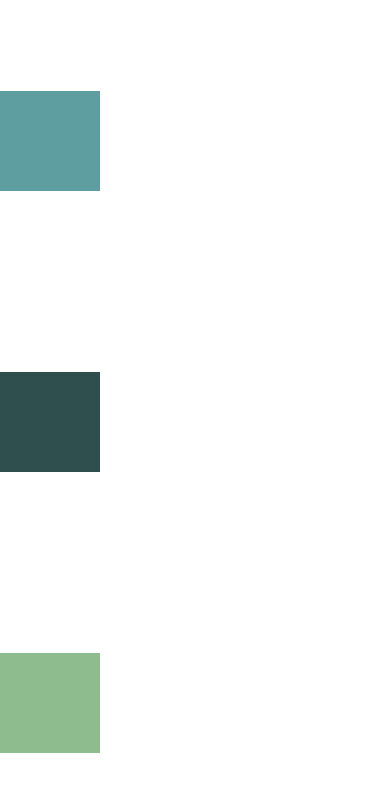
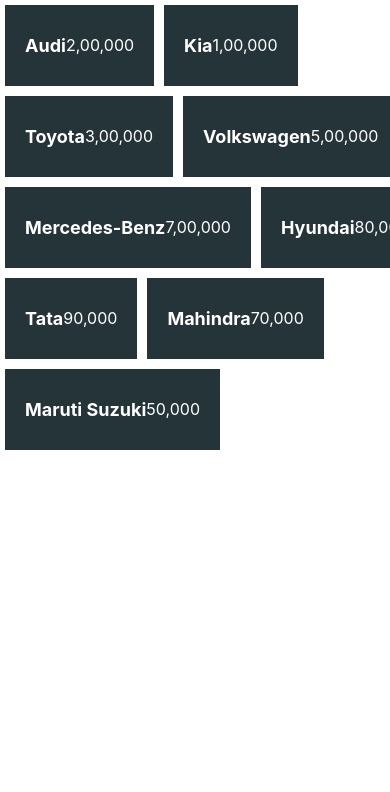
Before and after one commit to TechWithMuskan/MyFirstApp, a React Native app: screen / in a window 390 px wide. Shown: the top 792 px of the page. Built offline with nearby package versions, Linux system fonts and the light colour scheme.

Commit message:
feat(flatlist): example

```diff
--- a/src/App.js
+++ b/src/App.js
@@ -1,8 +1,14 @@
 import React from 'react';
-import FlexExample from './components/atoms/flexExample';
+import {StatusBar} from 'react-native';
+import FlatListExample from './components/organisms/flatListExample';
 
 const App = () => {
-  return <FlexExample />;
+  return (
+    <>
+      <StatusBar backgroundColor="#253439" />
+      <FlatListExample />
+    </>
+  );
 };
 
 export default App;
--- /dev/null
+++ b/src/components/organisms/flatListExample.js
@@ -0,0 +1,94 @@
+import {View, Text, FlatList, StyleSheet} from 'react-native';
+import React from 'react';
+
+const carBrands = [
+  {
+    id: 1,
+    name: 'Audi',
+    price: '2,00,000',
+  },
+  {
+    id: 2,
+    name: 'Kia',
+    price: '1,00,000',
+  },
+  {
+    id: 3,
+    name: 'Toyota',
+    price: '3,00,000',
+  },
+  {
+    id: 4,
+    name: 'Volkswagen',
+    price: '5,00,000',
+  },
+  {
+    id: 5,
+    name: 'Mercedes-Benz',
+    price: '7,00,000',
+  },
+  {
+    id: 6,
+    name: 'Hyundai',
+    price: '80,000',
+  },
+  {
+    id: 7,
+    name: 'Tata',
+    price: '90,000',
+  },
+  {
+    id: 8,
+    name: 'Mahindra',
+    price: '70,000',
+  },
+  {
+    id: 9,
+    name: 'Maruti Suzuki',
+    price: '50,000',
+  },
+];
+
+const FlatListExample = () => {
+  const ItemView = ({item}) => {
+    return (
+      <View style={styles.cardContainer}>
+        <Text style={styles.name}>{item.name}</Text>
+        <Text style={styles.price}>{item.price}</Text>
+      </View>
+    );
+  };
+
+  return (
+    <FlatList
+      data={carBrands}
+      renderItem={ItemView}
+      keyExtractor={item => item.id}
+      showsVerticalScrollIndicator={false}
+      horizontal={false}
+      numColumns={2}
+    />
+  );
+};
+
+const styles = StyleSheet.create({
+  cardContainer: {
+    flexDirection: 'row',
+    justifyContent: 'space-between',
+    backgroundColor: '#253439',
+    paddingHorizontal: 20,
+    paddingVertical: 30,
+    margin: 5,
+  },
+  name: {
+    fontSize: 18,
+    color: '#fff',
+    fontWeight: 'bold',
+  },
+  price: {
+    color: '#fff',
+    fontSize: 16,
+  },
+});
+
+export default FlatListExample;
```
